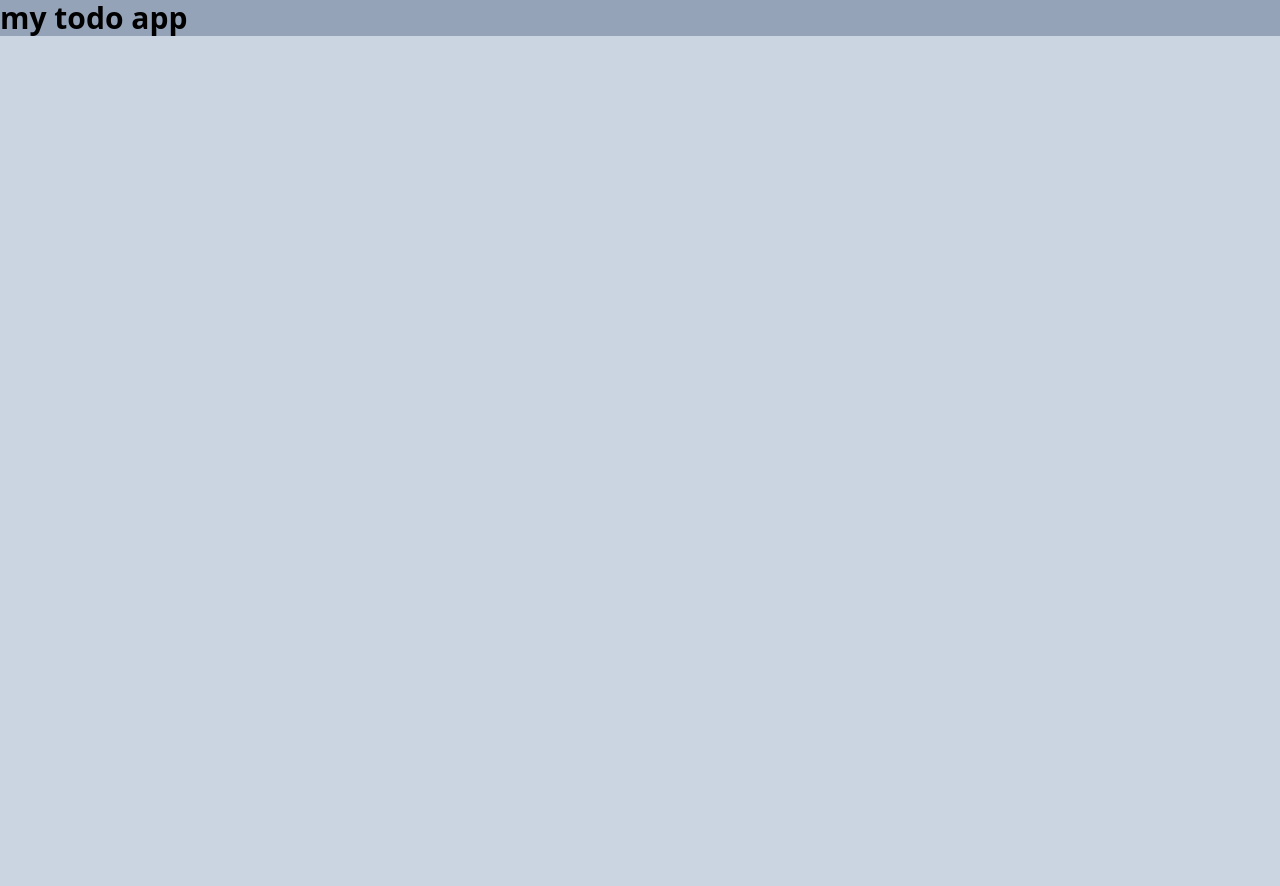
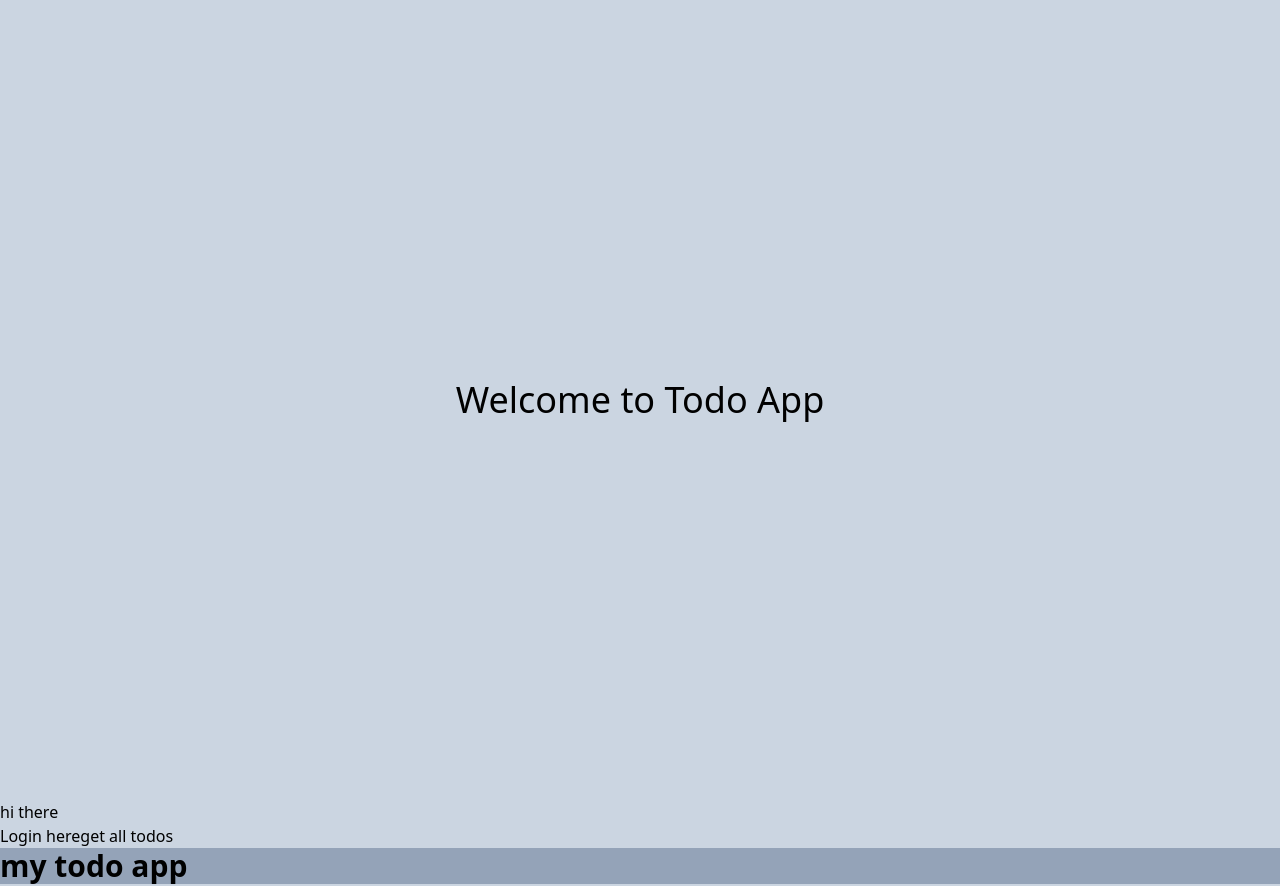
Before and after one commit to shome98/todo-auth, a React (Vite) app in the folder todo-auth-client/: page / in a window 1280 px wide. Before the commit the page ends 800 px from the top, so only its background shows below. Built offline with nearby package versions, Linux system fonts and the light colour scheme.

Commit message:
add basic home page

```diff
--- a/todo-auth-client/src/App.tsx
+++ b/todo-auth-client/src/App.tsx
@@ -1,7 +1,11 @@
+import Check from "./components/Check"
+import Home from "./pages/Home"
 function App() {
 
   return (
     <>
+      <Home />
+      <Check/>
       <h1 className="text-3xl font-bold bg-slate-400">my todo app</h1>
     </>
   )
```
